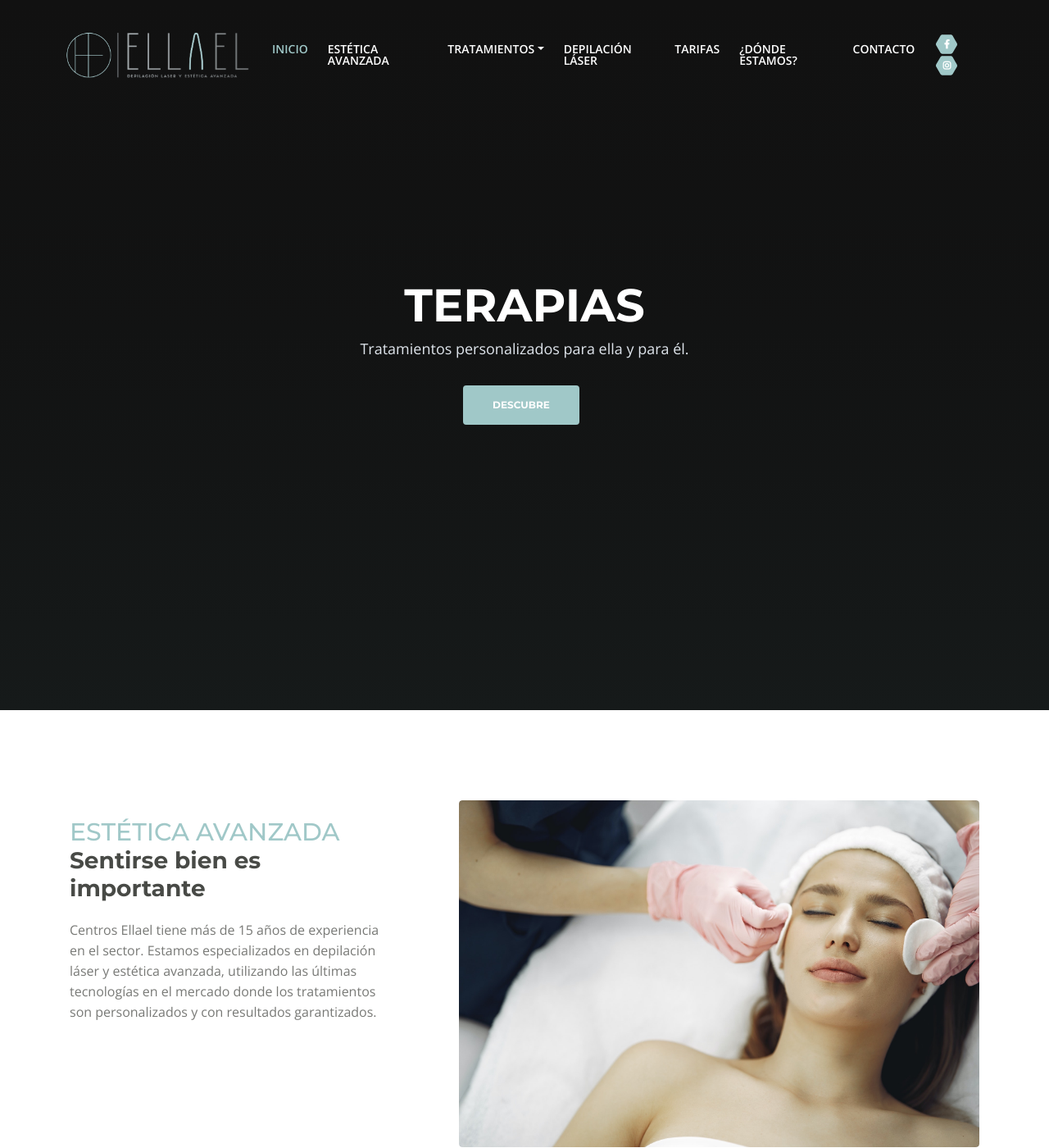
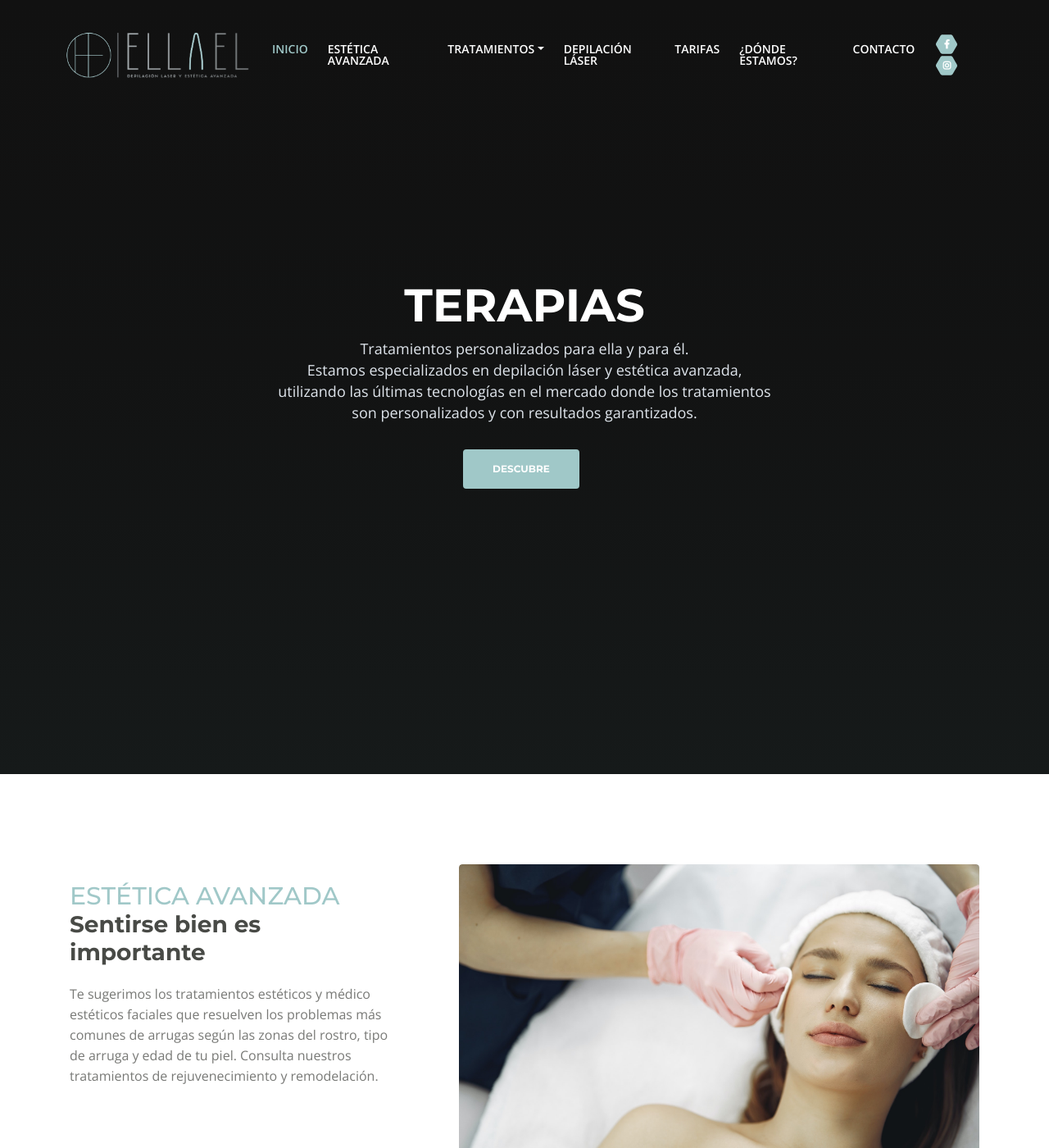
Before and after one commit to jmpg93/jmpg93.github.io, a Jekyll site: the page built from index.html, in a window 1280 px wide and 1400 px high. Shown: the whole window at 82% size. Built offline with Jekyll 4.4.1, drawn with Linux system fonts in a browser that asks for light colours.

Commit message:
Actualizar textos

```diff
--- a/_data/esthetic.json
+++ b/_data/esthetic.json
@@ -2,6 +2,6 @@
     "id": "estetica-avanzada",
     "title": "ESTÉTICA AVANZADA",
     "subtitle": "Sentirse bien es importante",
-    "body": "Centros Ellael tiene más de 15 años de experiencia en el sector. Estamos especializados en depilación láser y estética avanzada, utilizando las últimas tecnologías en el mercado donde los tratamientos son personalizados y con resultados garantizados.",
+    "body": "Te sugerimos los tratamientos estéticos y médico estéticos faciales que resuelven los problemas más comunes de arrugas según las zonas del rostro, tipo de arruga y edad de tu piel. Consulta nuestros tratamientos de rejuvenecimiento y remodelación.",
     "image": "images/estetica-facial.jpg"
 }
--- a/_data/start.json
+++ b/_data/start.json
@@ -1,7 +1,7 @@
 {
     "id": "inicio",
     "titles": "DEPILACIÓN LÁSER, ESTÉTICA AVANZADA, TRATAMIENTOS PERSONALIZADOS, TERAPIAS, PROFESIONALIDAD, EXPERIENCIA",
-    "subtitle": "Tratamientos personalizados para ella y para él.",
+    "subtitle": "Tratamientos personalizados para ella y para él.<br>Estamos especializados en depilación láser y estética avanzada, utilizando las últimas tecnologías en el mercado donde los tratamientos son personalizados y con resultados garantizados.",
     "button": {
         "title": "DESCUBRE",
         "link": "#estetica-avanzada"
--- a/index.html
+++ b/index.html
@@ -19,7 +19,7 @@ layout: default
     <meta property="og:site" content="" /> <!-- website link -->
     <meta property="og:title" content="Depilación Láser y Estética Avanzada" /> <!-- title shown in the actual shared post -->
     <meta property="og:description" content="" /> <!-- description shown in the actual shared post -->
-    <meta property="og:image" content="{{image/logo.png}}" /> <!-- image link, make sure it's jpg -->
+    <meta property="og:image" content="images/logo.jpg" /> <!-- image link, make sure it's jpg -->
     <meta property="og:url" content="" /> <!-- where do you want your post to link to -->
     <meta property="og:type" content="article" />
 
@@ -38,7 +38,7 @@ layout: default
     <link href="css/styles.css" rel="stylesheet">
 
     <!-- Favicon  -->
-    <link rel="shortcut icon" type="image/png" href="{{ images/favicon.png" | prepend: site.baseurl }}" >
+    <link rel="shortcut icon" type="image/png" href="{{ 'images/favicon.png' | prepend: site.baseurl }}" >
 </head>
 
 <body data-spy="scroll" data-target=".fixed-top">
```
Also changed, not shown: images/logo.jpg (added).
